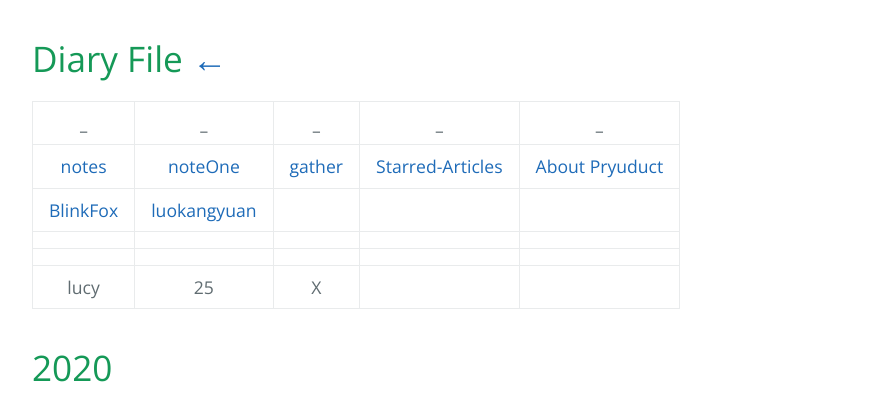
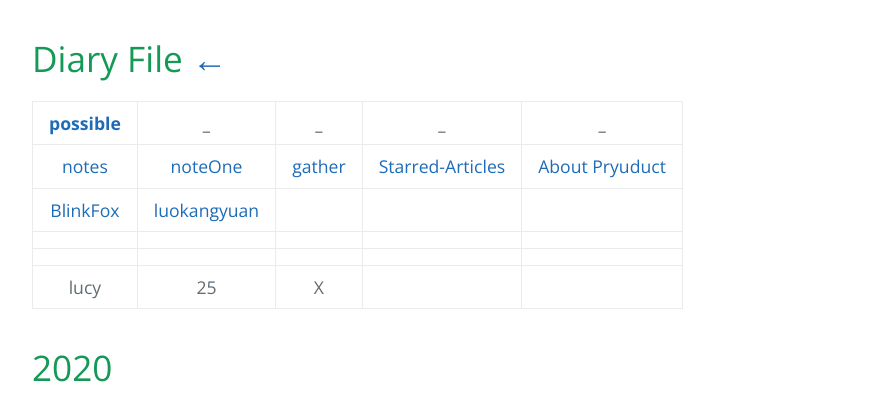
Before and after one commit to AmbroseRen/test, a Jekyll site: the page built from Doc/Diary/index.md, in a window 1280 px wide. Shown: the top 398 px of the page, without its empty margins (192-1087 px from the left). Built offline with Jekyll 4.4.1, drawn with Linux system fonts in a browser that asks for light colours; our own code applies the rules of GitHub Pages for plain Markdown files; the repository's description, which GitHub fills in, is left out.

Commit message:
Update index.md

```diff
--- a/Doc/Diary/index.md
+++ b/Doc/Diary/index.md
@@ -1,6 +1,6 @@
 # Diary File [←](../index.md)
 
-| _ | _ | _ | _ | _ |
+| [possible](possible/index.md) | _ | _ | _ | _ |
 |:---:|:---:|:---:|:---:|:---:|
 | [notes](notes.md) | [noteOne](noteOne.md) | [gather](gather.md) | [Starred-Articles](https://github.com/Yixiaohan/Starred-Articles) | [About Pryuduct](product.md) |
 | [BlinkFox](BlinkFox.md) | [luokangyuan](luokangyuan.md) | []() | []() | []() |
```
